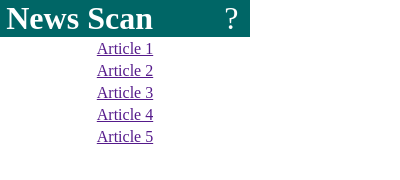
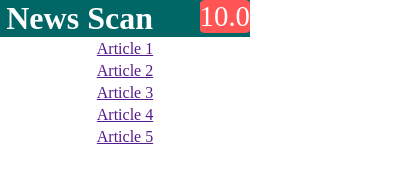
Before and after one commit to viraatdas/FakeNewsChromeExtension, a browser extension: page Extension/popup.html in a window 400 px wide. Drawn offline with Linux system fonts and the light colour scheme.

Commit message:
More CSS stuff

```diff
--- a/Extension/popup.css
+++ b/Extension/popup.css
@@ -20,12 +20,22 @@ li {
 	display: inline;
 }
 
-li:first-child {
+#toolTitle {
 	padding-left: 2.5%;
 }
 
-li:last-child {
+#toolNumber {
+	float: right;
+	height: 100%;
+	align-content: center;
+}
+
+#toolNumberDiv {
 	padding-right: 2.5%;
+	background-color: #FF5555;
+	border-radius: 10%;
+	height: 100%;
+	font-size: 180%;
 }
 
 td {
@@ -37,7 +47,7 @@ tr {
 }
 
 .article {
-	display:block;
+	display: block;
 	padding-left: 2.5%;
 	padding-right: 2.5%;
 	text-align: center;
--- a/Extension/popup.html
+++ b/Extension/popup.html
@@ -7,7 +7,7 @@
 	<body>
 		<ul id="toolbar" height=20%>
 			<li id="toolTitle">News Scan</li>
-			<li class="toolButton">?</li>
+			<li id="toolNumber"><div id="toolNumberDiv">10.0</div></li>
 		</ul>
 		<div id="content">
 			<table width=100%>
```
